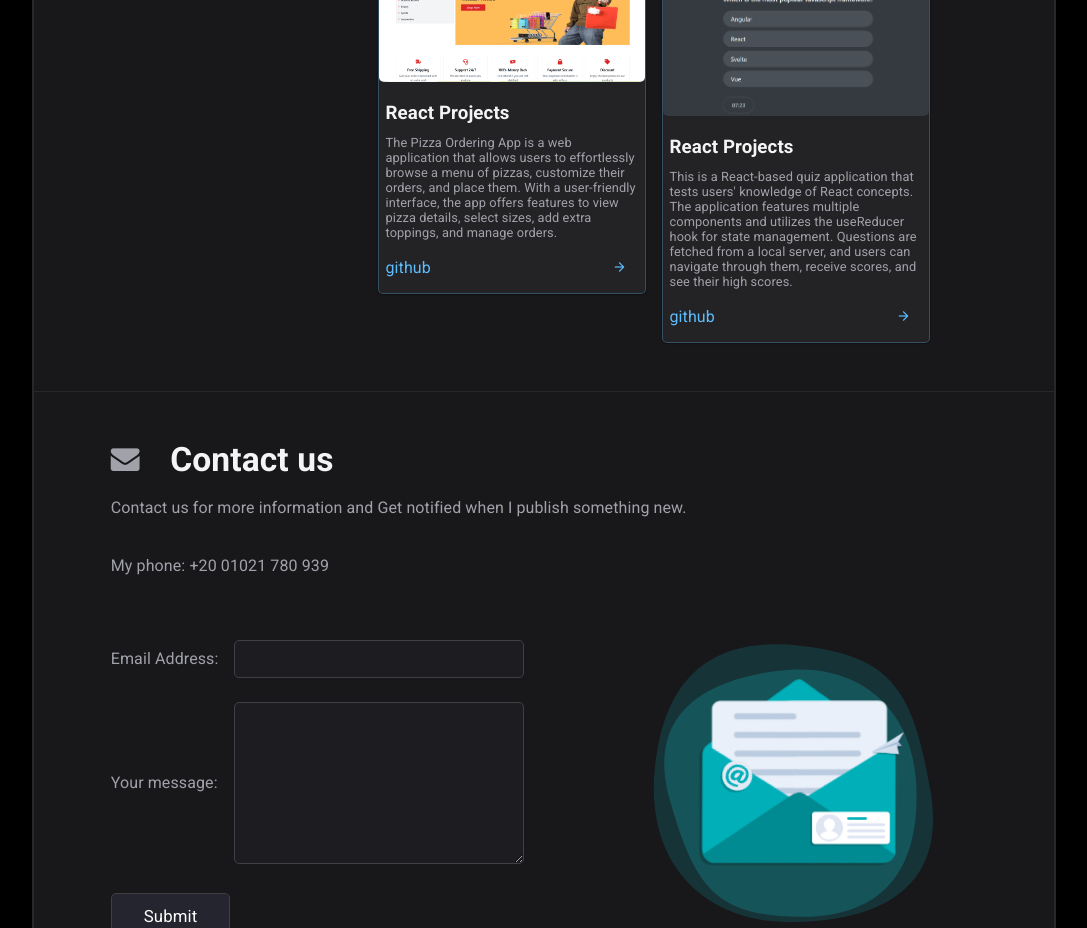
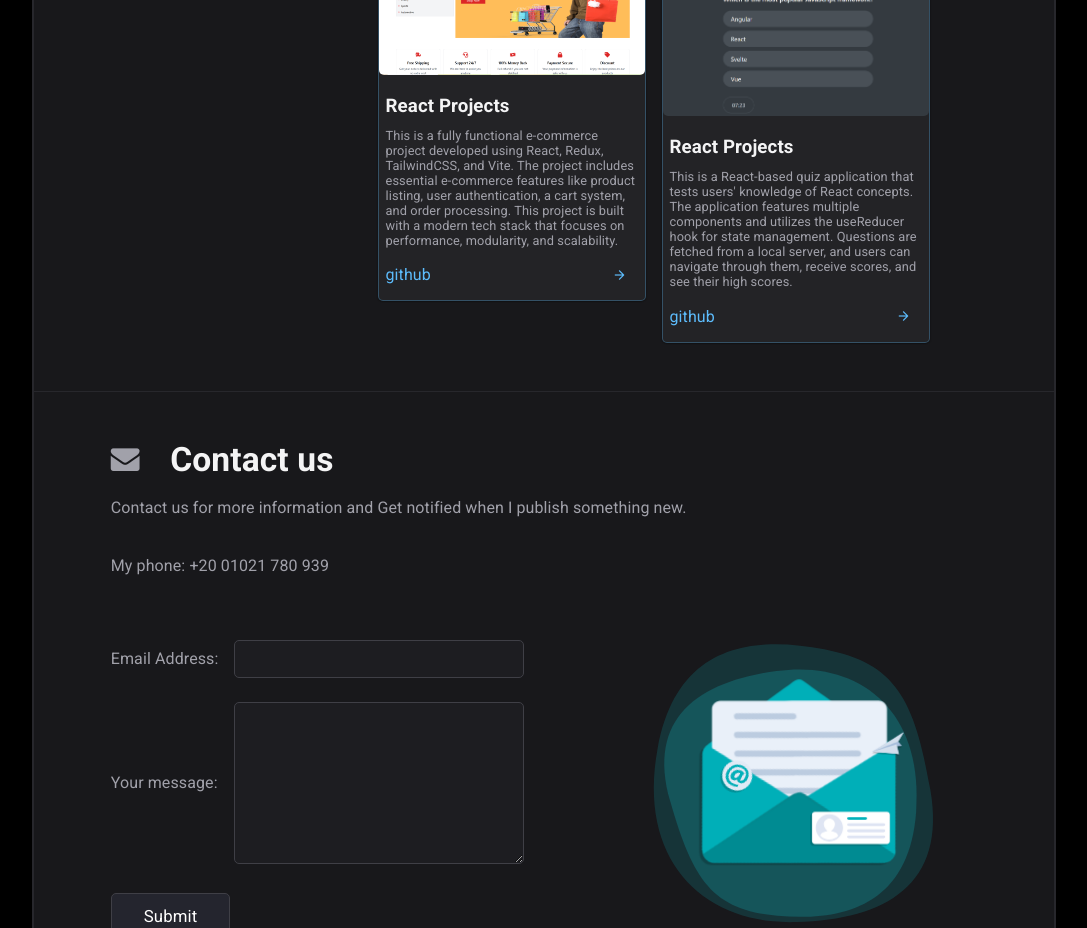
Before and after one commit to Ahmed-K-Fouda/portfolio, a React (Vite) app: page / in a window 1280 px wide. Shown: the part 3980-4908 px from the top of the page, without its empty margins (96-1183 px from the left). Built offline with nearby package versions, Linux system fonts and the light colour scheme.

Commit message:
add new projects

```diff
--- a/src/components/3-main/myProjects.js
+++ b/src/components/3-main/myProjects.js
@@ -167,7 +167,7 @@ export const myProjects = [
     projectTitle: "React projects",
     category: ["react"],
     prejectDescription:
-      "The Pizza Ordering App is a web application that allows users to effortlessly browse a menu of pizzas, customize their orders, and place them. With a user-friendly interface, the app offers features to view pizza details, select sizes, add extra toppings, and manage orders.",
+      "This is a fully functional e-commerce project developed using React, Redux, TailwindCSS, and Vite. The project includes essential e-commerce features like product listing, user authentication, a cart system, and order processing. This project is built with a modern tech stack that focuses on performance, modularity, and scalability.",
     imgPath: "./images/E-Shop.PNG",
     link: "https://github.com/Ahmed-K-Fouda/E-Shop",
     netlify: "https://e-shop-commerce-prod.netlify.app/",
```
